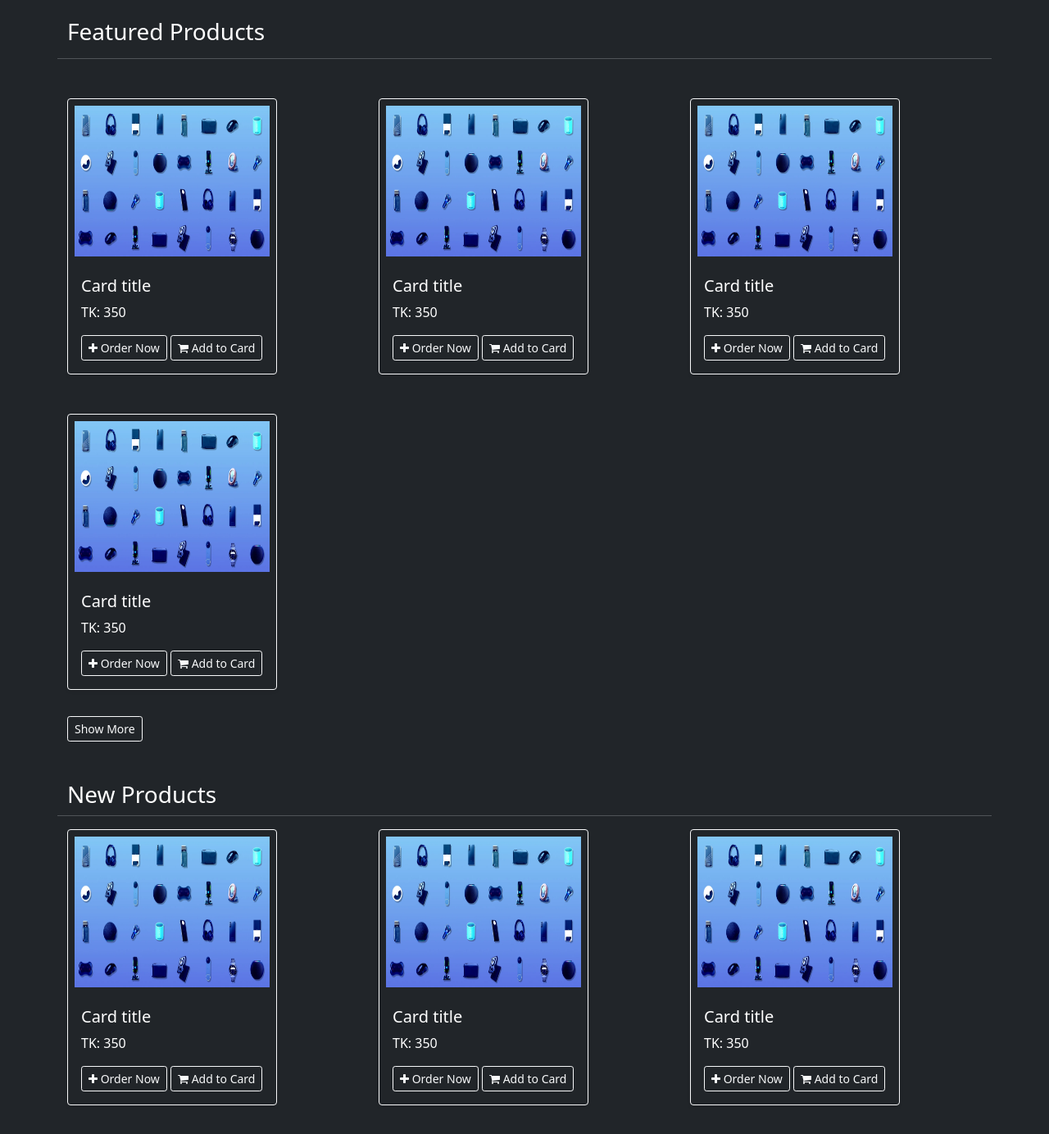
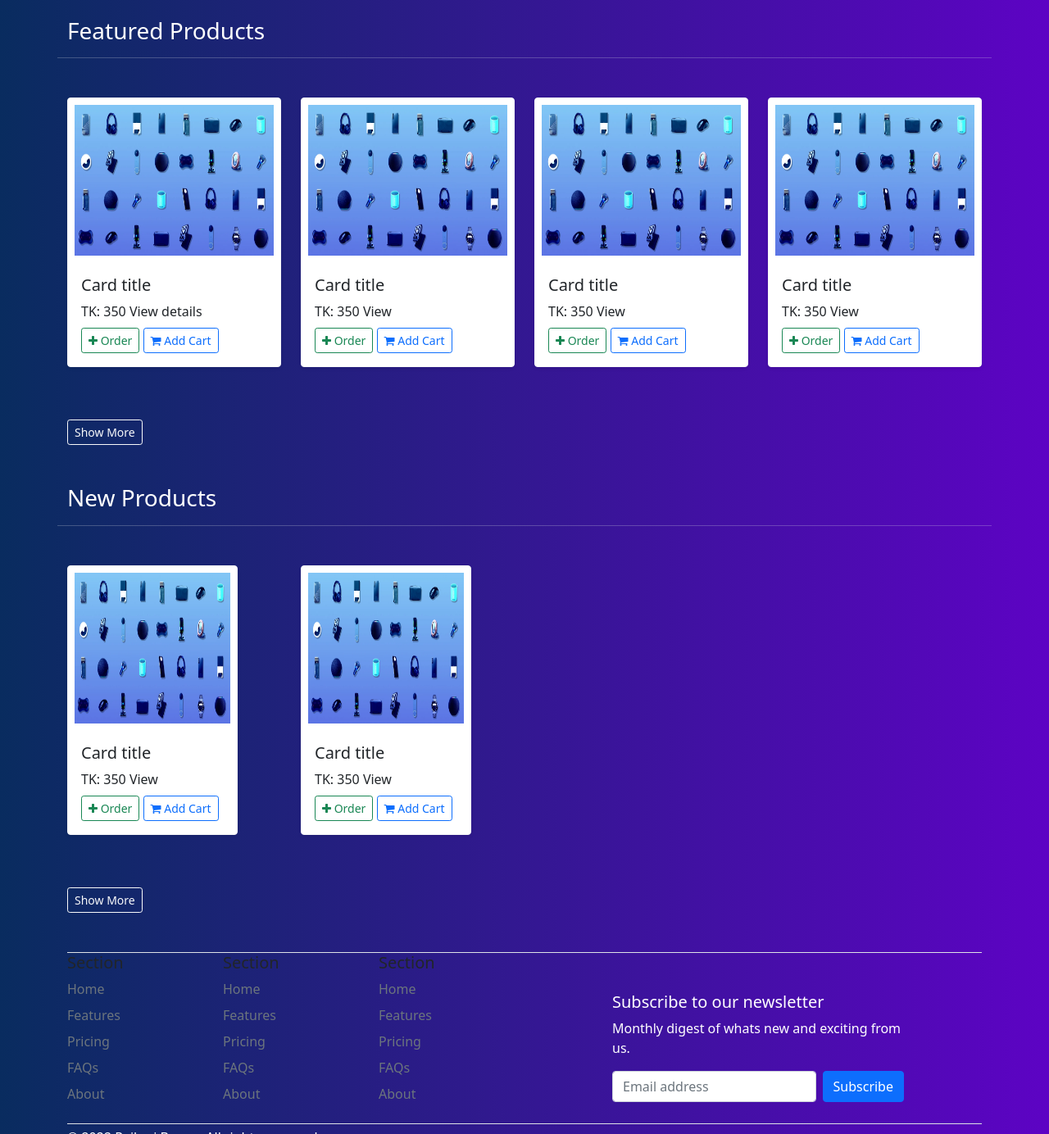
Before and after one commit to Shakilsss/paikaribazaar, a plain HTML site: page index.html in a window 1280 px wide. Shown: the part 440-1824 px from the top of the page at 82% size. Drawn offline with nearby package versions, Linux system fonts and the light colour scheme.

Commit message:
Update index.html

```diff
--- a/index.html
+++ b/index.html
@@ -13,12 +13,12 @@
     <title>Paikari Bazaar BD</title>
 </head>
 
-<body style="background: currentColor;">
+<body style="background: linear-gradient(90deg,#092c5f, #5d03c4) !important;">
     <button onclick="topFunction()" id="myBtn" title="Go to top"><i class="fa fa-chevron-circle-up" aria-hidden="true"></i></button>
 
-    <nav class=" navbar navbar-expand-lg navbar-dark bg-dark shadow-lg border-bottom sticky-top">
+    <nav class=" navbar navbar-expand-lg navbar-dark   sticky-top" style="background:linear-gradient(45deg,#053887, #007180) !important">
         <div class="container">
-            <a class="navbar-brand d-none d-sm-flex" href="index.html"><span class="h4" style="text-shadow:1px 2px 3px white ;">P</span><span>aikari </span> <span class="h4" style="text-shadow:1px 2px 3px white ;">B</span><span>azaar</span> </a>
+            <a class="navbar-brand d-none d-sm-flex" href="index.html"><span class="h4" style="text-shadow:2px 2px 3px white ">P</span><span>aikari </span> <span class="h4" style="text-shadow:1px 2px 3px white ;">B</span><span>azaar</span> </a>
             <a class="navbar-brand d-flex d-sm-none" href="index.html"><span class="h4" style="text-shadow:1px 2px 3px white ;">P</span><span class="h4" style="text-shadow:1px 2px 3px white ;">.B</span></a>
             <form class="d-flex d-lg-none d-md-flex">
                 <input class="form-control form-control-sm border bg-dark text-white" type="search" placeholder="Search" aria-label="Search">
@@ -62,8 +62,8 @@
                     </li>
                 </ul>
                 <form class="d-flex ms-auto d-none d-lg-flex">
-                    <input class="form-control form-control-sm border bg-dark text-white" type="search" placeholder="Search" aria-label="Search">
-                    <button class="btn btn-outline-light  btn-sm btn-border-square" type="submit"><i class="fa fa-search" aria-hidden="true"></i></button>
+                    <input class="form-control form-control-sm btn-outline-light" type="search" placeholder="Search" aria-label="Search">
+                    <button class="btn btn-outline-info  btn-sm btn-border-square" type="submit"><i class="fa fa-search" aria-hidden="true"></i></button>
                 </form>
                 <button class="btn btn-outline-light btn-sm d-lg-block d-none ms-2" type="submit" data-bs-toggle="offcanvas" data-bs-target="#offcanvasRight" aria-controls="offcanvasRight"><i class="fa fa-shopping-cart fa-lg" aria-hidden="true"> </i> <span class="badge bg-danger"> 4</span></button>
                 <!-- <button class="btn btn-outline-success btn-sm ms-2" type="submit">Login</button>
@@ -128,23 +128,23 @@
         </div>
         <div class="carousel-inner">
             <div class="carousel-item active" data-bs-interval="10000">
-                <img src="imgs/slider1.jpg" height="350px" class="d-block w-100" alt="...">
+                <img src="imgs/slider3.jpg" height="350px" class="d-block w-100" alt="...">
                 <div class="carousel-caption d-none d-md-block">
-                    <h5>First slide label</h5>
+                    <h5 class="text-light fw-bold ">First slide label</h5>
                     <p>Some representative placeholder content for the first slide.</p>
                 </div>
             </div>
             <div class="carousel-item" data-bs-interval="2000">
                 <img src="imgs/slider2.jpg" height="350px" class="d-block w-100" alt="...">
                 <div class="carousel-caption d-none d-md-block">
-                    <h5>Second slide label</h5>
+                    <h5 class="text-light fw-bold">Second slide label</h5>
                     <p>Some representative placeholder content for the second slide.</p>
                 </div>
             </div>
             <div class="carousel-item">
                 <img src="imgs/slider3.jpg" height="350px" class="d-block w-100" alt="...">
                 <div class="carousel-caption d-none d-md-block">
-                    <h5>Third slide label</h5>
+                    <h5 class="text-light fw-bold">Third slide label</h5>
                     <p>Some representative placeholder content for the third slide.</p>
                 </div>
             </div>
@@ -164,62 +164,67 @@
     <div class="container mt-5">
         <div class="row">
             <h3 class="text-white">Featured Products</h3>
-            <hr class="text-white border-bottom shadow-lg mb-5 mt-2">
+            <hr class=" border-bottom border-bottom-white  mb-5 mt-2">
 
-            <div class="col-lg-4 col-md-6 col-sm-6 mb-5">
-                <div class="card bg-dark border-light  shadow-sm" style="width: 16rem;">
+            <div class="col-lg-3 col-md-4 col-sm-12 d-sm-w-100 mb-5">
+                <div class="card border-light  shadow-sm">
                     <img id="f_image" src="imgs/slider3.jpg" height="200px" class="card-img-top p-2" alt="...">
                     <div class="card-body">
-                        <h5 class="card-title text-white">Card title</h5>
-                        <p class="card-text text-white">TK: 350</p>
-                        <a href="#" class="btn btn-outline-light btn-sm "> <i class="fa fa-plus" aria-hidden="true"></i> Order Now</a>
-                        <a href="#" class="btn btn-outline-light btn-sm "> <i class="fa fa-shopping-cart" aria-hidden="true"></i> Add to Card</a>
-                    </div>
-
-
-                </div>
-            </div>
-            <div class="col-lg-4 col-md-6 col-sm-6 mb-3">
-                <div class="card bg-dark border-light  shadow-sm" style="width: 16rem;">
-                    <img id="f_image" src="imgs/slider3.jpg" height="200px" class="card-img-top p-2" alt="...">
-                    <div class="card-body">
-                        <h5 class="card-title text-white">Card title</h5>
-                        <p class="card-text text-white">TK: 350</p>
-                        <a href="#" class="btn btn-outline-light btn-sm "> <i class="fa fa-plus" aria-hidden="true"></i> Order Now</a>
-                        <a href="#" class="btn btn-outline-light btn-sm "> <i class="fa fa-shopping-cart" aria-hidden="true"></i> Add to Card</a>
+                        <h5 class="card-title ">Card title</h5>
+                        <span class="card-text ">TK: 350</span> <span>View details</span><br/>
+                        <a href="#" class="btn btn-outline-success mt-2 btn-sm "> <i class="fa fa-plus" aria-hidden="true"></i> Order</a>
+                        <a href="#" class="btn btn-outline-primary mt-2 btn-sm "> <i class="fa fa-shopping-cart" aria-hidden="true"></i> Add Cart</a>
                     </div>
 
 
                 </div>
             </div>
 
-            <div class="col-lg-4 col-md-6 col-sm-6 mb-3">
-                <div class="card bg-dark border-light  shadow-sm" style="width: 16rem;">
-                    <img id="f_image" src="imgs/slider3.jpg" height="200px" class="card-img-top p-2" alt="...">
-                    <div class="card-body">
-                        <h5 class="card-title text-white">Card title</h5>
-                        <p class="card-text text-white">TK: 350</p>
-                        <a href="#" class="btn btn-outline-light btn-sm "> <i class="fa fa-plus" aria-hidden="true"></i> Order Now</a>
-                        <a href="#" class="btn btn-outline-light btn-sm "> <i class="fa fa-shopping-cart" aria-hidden="true"></i> Add to Card</a>
+
+            <div class="col-lg-3 col-md-4 col-sm-12 mb-5">
+                <div class="card border-light  shadow-sm">
+                    <img id="f_image " src="imgs/slider3.jpg " height="200px " class="card-img-top p-2 " alt="... ">
+                    <div class="card-body ">
+                        <h5 class="card-title ">Card title</h5>
+                        <span class="card-text ">TK: 350</span> <span>View</span><br/>
+                        <a href="# " class="btn btn-outline-success mt-2 btn-sm "> <i class="fa fa-plus " aria-hidden="true "></i> Order</a>
+                        <a href="# " class="btn btn-outline-primary mt-2 btn-sm "> <i class="fa fa-shopping-cart " aria-hidden="true "></i> Add Cart</a>
                     </div>
 
 
                 </div>
             </div>
 
-            <div class="col-lg-4 col-md-6 col-sm-6 mb-3">
-                <div class="card bg-dark border-light  shadow-sm" style="width: 16rem;">
-                    <img id="f_image" src="imgs/slider3.jpg" height="200px" class="card-img-top p-2" alt="...">
-                    <div class="card-body">
-                        <h5 class="card-title text-white">Card title</h5>
-                        <p class="card-text text-white">TK: 350</p>
-                        <a href="#" class="btn btn-outline-light btn-sm "> <i class="fa fa-plus" aria-hidden="true"></i> Order Now</a>
-                        <a href="#" class="btn btn-outline-light btn-sm "> <i class="fa fa-shopping-cart" aria-hidden="true"></i> Add to Card</a>
+            <div class="col-lg-3 col-md-4 col-sm-12 d-sm-w-100 mb-5 ">
+                <div class="card border-light shadow-sm ">
+                    <img id="f_image " src="imgs/slider3.jpg " height="200px " class="card-img-top p-2 " alt="... ">
+                    <div class="card-body ">
+                        <h5 class="card-title ">Card title</h5>
+                        <span class="card-text ">TK: 350</span> <span>View</span><br/>
+                        <a href="# " class="btn btn-outline-success mt-2 btn-sm "> <i class="fa fa-plus " aria-hidden="true "></i> Order</a>
+                        <a href="# " class="btn btn-outline-primary mt-2 btn-sm "> <i class="fa fa-shopping-cart " aria-hidden="true "></i> Add Cart</a>
                     </div>
 
 
                 </div>
             </div>
+
+
+            <div class="col-lg-3 col-md-4 col-sm-12 mb-5 ">
+                <div class="card border-light shadow-sm ">
+                    <img id="f_image " src="imgs/slider3.jpg " height="200px " class="card-img-top p-2 " alt="... ">
+                    <div class="card-body ">
+                        <h5 class="card-title ">Card title</h5>
+                        <span class="card-text ">TK: 350</span> <span>View</span><br/>
+                        <a href="# " class="btn btn-outline-success mt-2 btn-sm "> <i class="fa fa-plus " aria-hidden="true "></i> Order</a>
+                        <a href="# " class="btn btn-outline-primary mt-2 btn-sm "> <i class="fa fa-shopping-cart " aria-hidden="true "></i> Add Cart</a>
+                    </div>
+
+
+                </div>
+            </div>
+
+
 
 
 
@@ -232,21 +237,19 @@
 
 
 
-    <div class="container mt-5">
+    <div class="container mt-5 ">
         <div class="row ">
-            <h3 class="text-white">New Products</h3>
-            <hr class="text-white border-bottom shadow-lg">
+            <h3 class="text-white ">New Products</h3>
+            <hr class="text-white border-bottom shadow-lg mb-5 mt-2 ">
 
-
-
-            <div class="col-lg-4 col-md-6 col-sm-6 mb-5">
-                <div class="card bg-dark border-light  shadow-sm" style="width: 16rem;">
-                    <img id="f_image" src="imgs/slider3.jpg" height="200px" class="card-img-top p-2" alt="...">
-                    <div class="card-body">
-                        <h5 class="card-title text-white">Card title</h5>
-                        <p class="card-text text-white">TK: 350</p>
-                        <a href="#" class="btn btn-outline-light btn-sm "> <i class="fa fa-plus" aria-hidden="true"></i> Order Now</a>
-                        <a href="#" class="btn btn-outline-light btn-sm "> <i class="fa fa-shopping-cart" aria-hidden="true"></i> Add to Card</a>
+            <div class="col-lg-3 col-md-4 col-sm-12 d-sm-w-100 mb-5 ">
+                <div class="card border-light shadow-sm " style="width: 13rem; ">
+                    <img id="f_image " src="imgs/slider3.jpg " height="200px " class="card-img-top p-2 " alt="... ">
+                    <div class="card-body ">
+                        <h5 class="card-title ">Card title</h5>
+                        <span class="card-text ">TK: 350</span> <span>View</span><br/>
+                        <a href="# " class="btn btn-outline-success mt-2 btn-sm "> <i class="fa fa-plus " aria-hidden="true "></i> Order</a>
+                        <a href="# " class="btn btn-outline-primary mt-2 btn-sm "> <i class="fa fa-shopping-cart " aria-hidden="true "></i> Add Cart</a>
                     </div>
 
 
@@ -254,49 +257,20 @@
             </div>
 
 
-            <div class="col-lg-4 col-md-6 col-sm-6 mb-3">
-                <div class="card bg-dark border-light  shadow-sm" style="width: 16rem;">
-                    <img id="f_image" src="imgs/slider3.jpg" height="200px" class="card-img-top p-2" alt="...">
-                    <div class="card-body">
-                        <h5 class="card-title text-white">Card title</h5>
-                        <p class="card-text text-white">TK: 350</p>
-                        <a href="#" class="btn btn-outline-light btn-sm "> <i class="fa fa-plus" aria-hidden="true"></i> Order Now</a>
-                        <a href="#" class="btn btn-outline-light btn-sm "> <i class="fa fa-shopping-cart" aria-hidden="true"></i> Add to Card</a>
+            <div class="col-lg-3 col-md-4 col-sm-12 mb-5 ">
+                <div class="card border-light shadow-sm " style="width: 13rem; ">
+                    <img id="f_image " src="imgs/slider3.jpg " height="200px " class="card-img-top p-2 " alt="... ">
+                    <div class="card-body ">
+                        <h5 class="card-title ">Card title</h5>
+                        <span class="card-text ">TK: 350</span> <span>View</span><br/>
+                        <a href="# " class="btn btn-outline-success mt-2 btn-sm "> <i class="fa fa-plus " aria-hidden="true "></i> Order</a>
+                        <a href="# " class="btn btn-outline-primary mt-2 btn-sm "> <i class="fa fa-shopping-cart " aria-hidden="true "></i> Add Cart</a>
                     </div>
 
 
                 </div>
             </div>
 
-
-            <div class="col-lg-4 col-md-6 col-sm-6 mb-3">
-                <div class="card bg-dark border-light  shadow-sm" style="width: 16rem;">
-                    <img id="f_image" src="imgs/slider3.jpg" height="200px" class="card-img-top p-2" alt="...">
-                    <div class="card-body">
-                        <h5 class="card-title text-white">Card title</h5>
-                        <p class="card-text text-white">TK: 350</p>
-                        <a href="#" class="btn btn-outline-light btn-sm "> <i class="fa fa-plus" aria-hidden="true"></i> Order Now</a>
-                        <a href="#" class="btn btn-outline-light btn-sm "> <i class="fa fa-shopping-cart" aria-hidden="true"></i> Add to Card</a>
-                    </div>
-
-
-                </div>
-            </div>
-
-
-            <div class="col-lg-4 col-md-6 col-sm-6 mb-3">
-                <div class="card bg-dark border-light  shadow-sm" style="width: 16rem;">
-                    <img id="f_image" src="imgs/slider3.jpg" height="200px" class="card-img-top p-2" alt="...">
-                    <div class="card-body">
-                        <h5 class="card-title text-white">Card title</h5>
-                        <p class="card-text text-white">TK: 350</p>
-                        <a href="#" class="btn btn-outline-light btn-sm "> <i class="fa fa-plus" aria-hidden="true"></i> Order Now</a>
-                        <a href="#" class="btn btn-outline-light btn-sm "> <i class="fa fa-shopping-cart" aria-hidden="true"></i> Add to Card</a>
-                    </div>
-
-
-                </div>
-            </div>
 
 
 
@@ -316,58 +290,58 @@
 
 
 
-    <div class="container mt-5">
-        <footer class=" border-top">
+    <div class="container mt-5 ">
+        <footer class=" border-top ">
             <div class="row ">
-                <div class="col-2">
+                <div class="col-2 ">
                     <h5>Section</h5>
-                    <ul class="nav flex-column">
-                        <li class="nav-item mb-2"><a href="#" class="nav-link p-0 text-muted">Home</a></li>
-                        <li class="nav-item mb-2"><a href="#" class="nav-link p-0 text-muted">Features</a></li>
-                        <li class="nav-item mb-2"><a href="#" class="nav-link p-0 text-muted">Pricing</a></li>
-                        <li class="nav-item mb-2"><a href="#" class="nav-link p-0 text-muted">FAQs</a></li>
-                        <li class="nav-item mb-2"><a href="#" class="nav-link p-0 text-muted">About</a></li>
+                    <ul class="nav flex-column ">
+                        <li class="nav-item mb-2 "><a href="# " class="nav-link p-0 text-muted ">Home</a></li>
+                        <li class="nav-item mb-2 "><a href="# " class="nav-link p-0 text-muted ">Features</a></li>
+                        <li class="nav-item mb-2 "><a href="# " class="nav-link p-0 text-muted ">Pricing</a></li>
+                        <li class="nav-item mb-2 "><a href="# " class="nav-link p-0 text-muted ">FAQs</a></li>
+                        <li class="nav-item mb-2 "><a href="# " class="nav-link p-0 text-muted ">About</a></li>
                     </ul>
                 </div>
 
-                <div class="col-2">
+                <div class="col-2 ">
                     <h5>Section</h5>
-                    <ul class="nav flex-column">
-                        <li class="nav-item mb-2"><a href="#" class="nav-link p-0 text-muted">Home</a></li>
-                        <li class="nav-item mb-2"><a href="#" class="nav-link p-0 text-muted">Features</a></li>
-                        <li class="nav-item mb-2"><a href="#" class="nav-link p-0 text-muted">Pricing</a></li>
-                        <li class="nav-item mb-2"><a href="#" class="nav-link p-0 text-muted">FAQs</a></li>
-                        <li class="nav-item mb-2"><a href="#" class="nav-link p-0 text-muted">About</a></li>
+                    <ul class="nav flex-column ">
+                        <li class="nav-item mb-2 "><a href="# " class="nav-link p-0 text-muted ">Home</a></li>
+                        <li class="nav-item mb-2 "><a href="# " class="nav-link p-0 text-muted ">Features</a></li>
+                        <li class="nav-item mb-2 "><a href="# " class="nav-link p-0 text-muted ">Pricing</a></li>
+                        <li class="nav-item mb-2 "><a href="# " class="nav-link p-0 text-muted ">FAQs</a></li>
+                        <li class="nav-item mb-2 "><a href="# " class="nav-link p-0 text-muted ">About</a></li>
                     </ul>
                 </div>
 
-                <div class="col-2">
+                <div class="col-2 ">
                     <h5>Section</h5>
-                    <ul class="nav flex-column">
-                        <li class="nav-item mb-2"><a href="#" class="nav-link p-0 text-muted">Home</a></li>
-                        <li class="nav-item mb-2"><a href="#" class="nav-link p-0 text-muted">Features</a></li>
-                        <li class="nav-item mb-2"><a href="#" class="nav-link p-0 text-muted">Pricing</a></li>
-                        <li class="nav-item mb-2"><a href="#" class="nav-link p-0 text-muted">FAQs</a></li>
-                        <li class="nav-item mb-2"><a href="#" class="nav-link p-0 text-muted">About</a></li>
+                    <ul class="nav flex-column ">
+                        <li class="nav-item mb-2 "><a href="# " class="nav-link p-0 text-muted ">Home</a></li>
+                        <li class="nav-item mb-2 "><a href="# " class="nav-link p-0 text-muted ">Features</a></li>
+                        <li class="nav-item mb-2 "><a href="# " class="nav-link p-0 text-muted ">Pricing</a></li>
+                        <li class="nav-item mb-2 "><a href="# " class="nav-link p-0 text-muted ">FAQs</a></li>
+                        <li class="nav-item mb-2 "><a href="# " class="nav-link p-0 text-muted ">About</a></li>
                     </ul>
                 </div>
 
-                <div class="col-4 offset-1">
+                <div class="col-4 offset-1 ">
                     <form>
-                        <h5 class="text-white mt-5">Subscribe to our newsletter</h5>
-                        <p class="text-white">Monthly digest of whats new and exciting from us.</p>
-                        <div class="d-flex w-100 gap-2">
-                            <label for="newsletter1" class="visually-hidden">Email address</label>
-                            <input id="newsletter1" type="text" class="form-control" placeholder="Email address">
-                            <button class="btn btn-primary" type="button">Subscribe</button>
+                        <h5 class="text-white mt-5 ">Subscribe to our newsletter</h5>
+                        <p class="text-white ">Monthly digest of whats new and exciting from us.</p>
+                        <div class="d-flex w-100 gap-2 ">
+                            <label for="newsletter1 " class="visually-hidden ">Email address</label>
+                            <input id="newsletter1 " type="text " class="form-control " placeholder="Email address ">
+                            <button class="btn btn-primary " type="button ">Subscribe</button>
                         </div>
                     </form>
                 </div>
             </div>
 
-            <div class="d-flex justify-content-between border-top mt-3">
-                <p class="text-white mt-1">&copy; 2022 <a href="index.html" class="text-white">Paikari Bazzar</a>. All rights reserved.</p>
-                <ul class="list-unstyled d-flex">
+            <div class="d-flex justify-content-between border-top mt-3 ">
+                <p class="text-white mt-1 ">&copy; 2022 <a href="index.html " class="text-white ">Paikari Bazzar</a>. All rights reserved.</p>
+                <ul class="list-unstyled d-flex ">
 
                 </ul>
             </div>
@@ -375,9 +349,9 @@
     </div>
 
 
-    <script src="https://cdn.jsdelivr.net/npm/bootstrap@5.1.3/dist/js/bootstrap.bundle.min.js" integrity="sha384-ka7Sk0Gln4gmtz2MlQnikT1wXgYsOg+OMhuP+IlRH9sENBO0LRn5q+8nbTov4+1p" crossorigin="anonymous"></script>
+    <script src="https://cdn.jsdelivr.net/npm/bootstrap@5.1.3/dist/js/bootstrap.bundle.min.js " integrity="sha384-ka7Sk0Gln4gmtz2MlQnikT1wXgYsOg+OMhuP+IlRH9sENBO0LRn5q+8nbTov4+1p " crossorigin="anonymous "></script>
 
-    <script src="js/js.js"></script>
+    <script src="js/js.js "></script>
 </body>
 
 </html>
```
